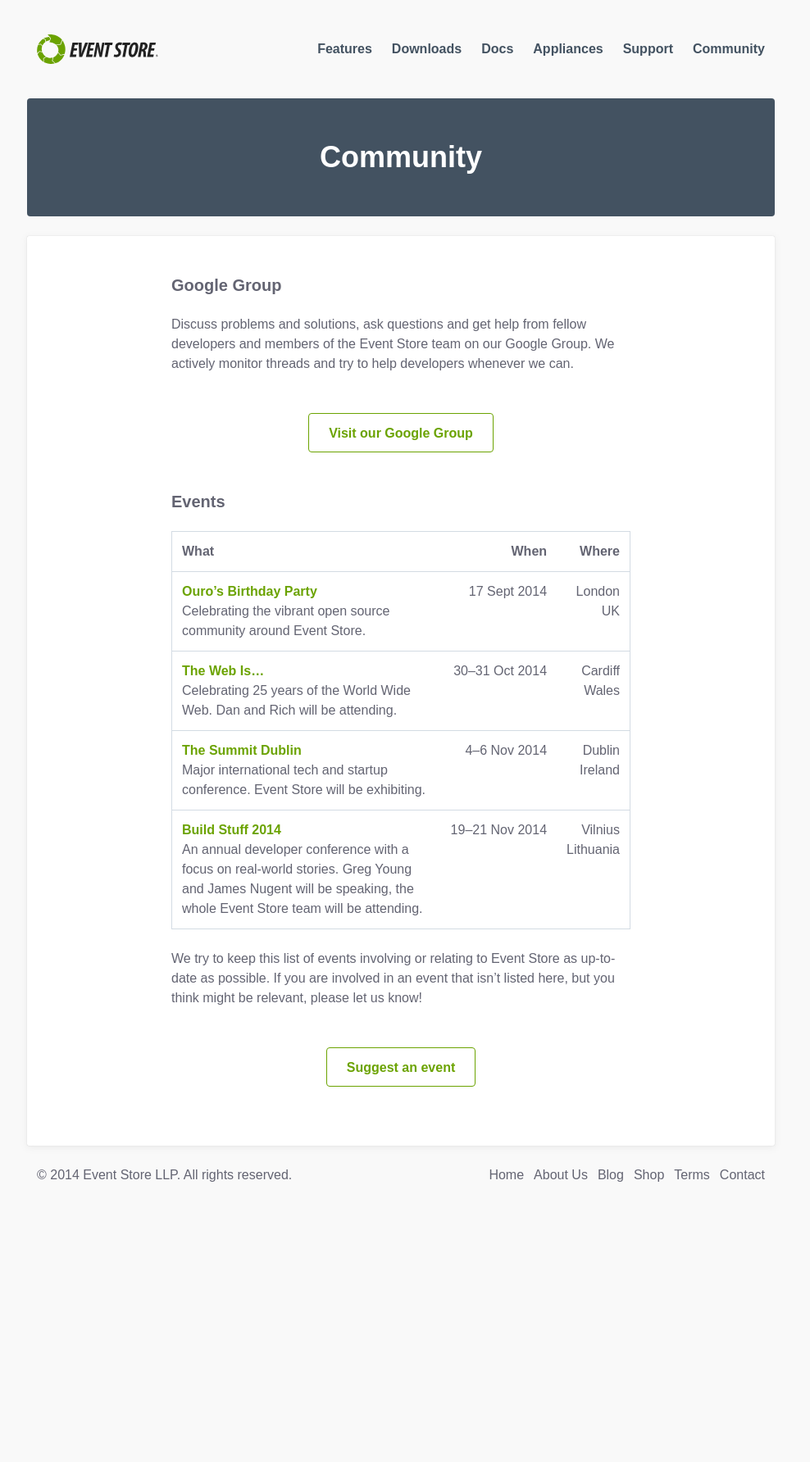
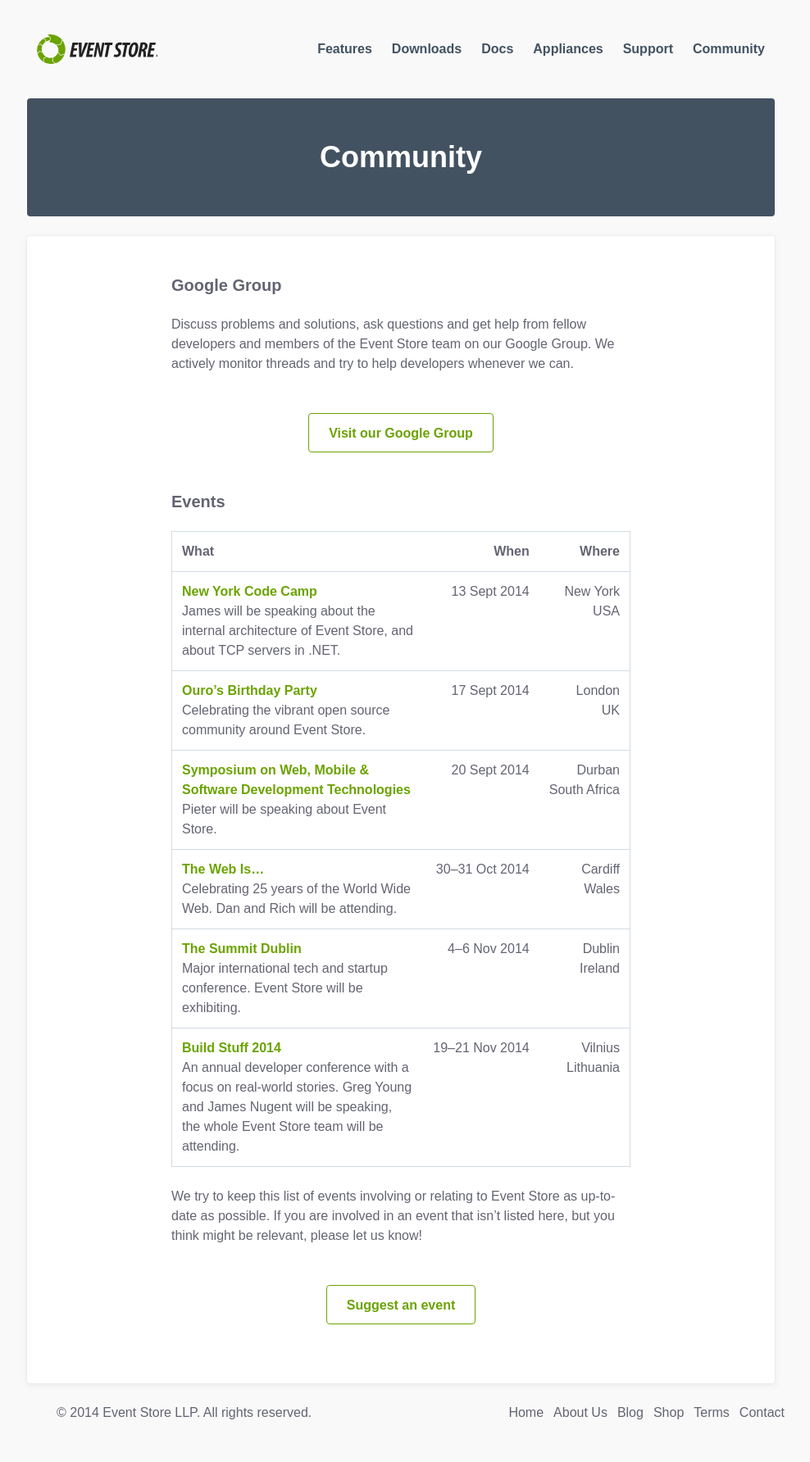
Before and after one commit to sandboxorg/geteventstore.com, a Jekyll site: the page built from community/index.html, in a window 1280 px wide. Shown: the whole page at 82% size, without its empty margins (151-1139 px from the left). Built offline with Jekyll 4.4.1, drawn with Linux system fonts in a browser that asks for light colours; Markdown is read by kramdown in place of the engine named in the settings; before the commit the page ends 1494 px from its top, so only the background shows below that.

Commit message:
Update events page

```diff
--- a/community/index.html
+++ b/community/index.html
@@ -24,11 +24,27 @@ title: "Community"
 				<tbody>
                     <tr>
                         <td>
+                            <h3><a href="http://www.codecampnyc.org">New York Code Camp</a></h3>
+                            <p>James will be speaking about the internal architecture of Event Store, and about TCP servers in .NET.</p>
+                        </td>
+                        <td>13 Sept 2014</td>
+                        <td>New York<br />USA</td>
+                    </tr>
+                    <tr>
+                        <td>
                             <h3><a href="http://geteventstore.com/two-years-on/">Ouro’s Birthday Party</a></h3>
                             <p>Celebrating the vibrant open source community around Event Store.</p>
                         </td>
                         <td>17 Sept 2014</td>
-                        <td>London<br>UK</td>
+                        <td>London<br />UK</td>
+                    </tr>
+                    <tr>
+                        <td>
+                            <h3><a href="https://www.eventbrite.com/e/symposium-on-web-mobile-software-development-technologies-tickets-12948283665">Symposium on Web, Mobile &amp; Software Development Technologies</a></h3>
+                            <p>Pieter will be speaking about Event Store.</p>
+                        </td>
+                        <td>20 Sept 2014</td>
+                        <td>Durban<br />South Africa</td>
                     </tr>
                     <tr>
                         <td>
@@ -36,7 +52,7 @@ title: "Community"
                             <p>Celebrating 25 years of the World Wide Web. Dan and Rich will be attending.</p>
                         </td>
                         <td>30–31 Oct 2014</td>
-                        <td>Cardiff<br>Wales</td>
+                        <td>Cardiff<br />Wales</td>
                     </tr>
                     <tr>
                         <td>
@@ -44,7 +60,7 @@ title: "Community"
                             <p>Major international tech and startup conference. Event Store will be exhibiting.</p>
                         </td>
                         <td>4–6 Nov 2014</td>
-                        <td>Dublin<br>Ireland</td>
+                        <td>Dublin<br />Ireland</td>
                     </tr>
 					<tr>
 						<td>
@@ -52,7 +68,7 @@ title: "Community"
 							<p>An annual developer conference with a focus on real-world stories. Greg Young and James Nugent will be speaking, the whole Event Store team will be attending.</p>
 						</td>
 						<td>19–21 Nov 2014</td>
-						<td>Vilnius<br>Lithuania</td>
+						<td>Vilnius<br />Lithuania</td>
 					</tr>
 				</tbody>
 			</table>
@@ -61,5 +77,4 @@ title: "Community"
 				<a href="mailto:dan@geteventstore.com?subject=Event%20Suggestion" class="btn btn--secondary">Suggest an event</a>
 			</p>
 		</div>
-	</div>
 {% include footer.html %}
```
